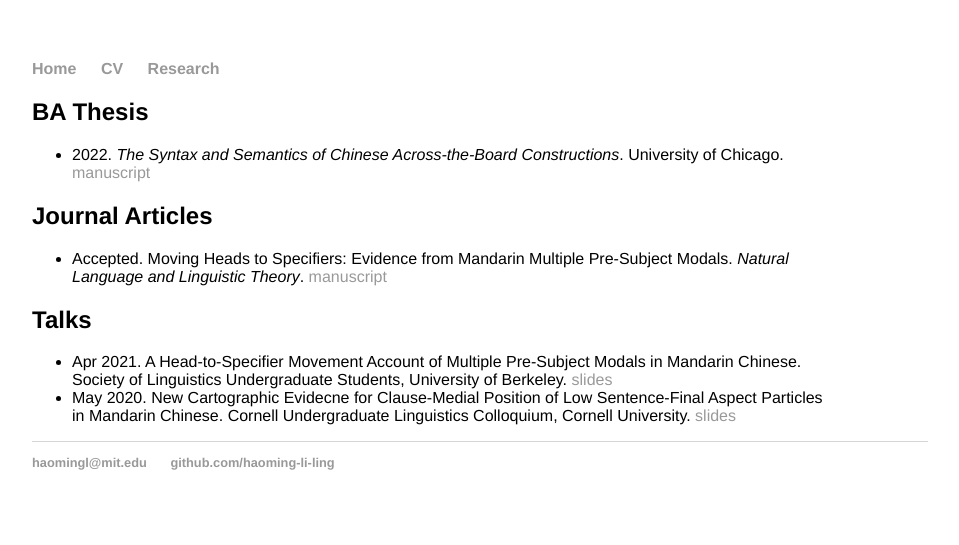
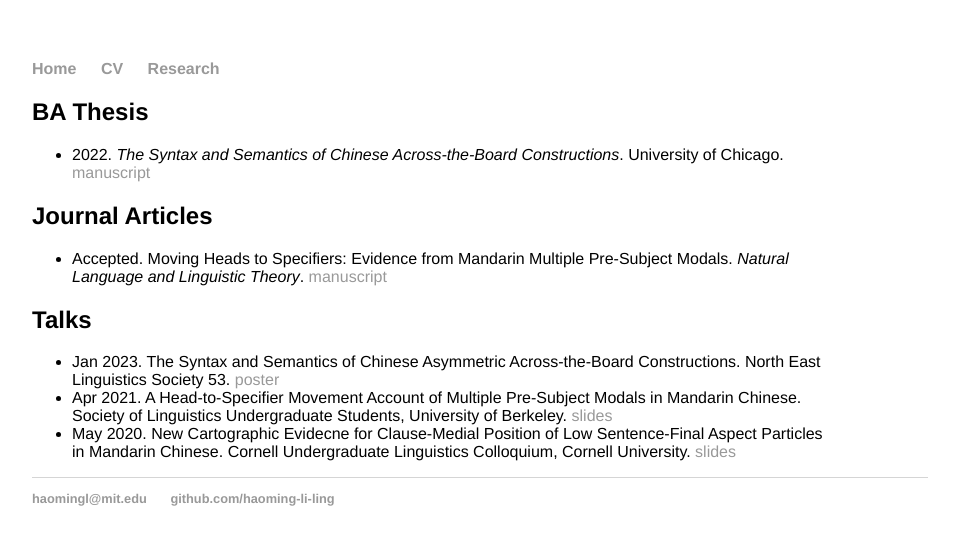
Before and after one commit to haoming-li-ling/haoming-li-ling.github.io, a Jekyll site: the page built from papers/index.md, in a window 1280 px wide. Shown: the top 545 px of the page, without its empty margins (160-1119 px from the left). Built offline with Jekyll 4.4.1, drawn with Linux system fonts in a browser that asks for light colours.

Commit message:
nels poster

```diff
--- a/papers/index.md
+++ b/papers/index.md
@@ -9,5 +9,6 @@ title: Research - Haoming Li
   - Accepted. Moving Heads to Specifiers: Evidence from Mandarin Multiple Pre-Subject Modals. *Natural Language and Linguistic Theory*. [manuscript](/files/NLLT21.pdf)
 
 ## Talks
+  - Jan 2023. The Syntax and Semantics of Chinese Asymmetric Across-the-Board Constructions. North East Linguistics Society 53. [poster](/files/nels_atb_poster.pdf)
 - Apr 2021. A Head-to-Specifier Movement Account of Multiple Pre-Subject Modals in Mandarin Chinese. Society of Linguistics Undergraduate Students, University of Berkeley. [slides](/files/slides_for_calslugs.pdf)
 - May 2020. New Cartographic Evidecne for Clause-Medial Position of Low Sentence-Final Aspect Particles in Mandarin Chinese. Cornell Undergraduate Linguistics Colloquium, Cornell University.  [slides](/files/slides_for_culc14.pdf)
```
Also changed, not shown: 1 other file.
